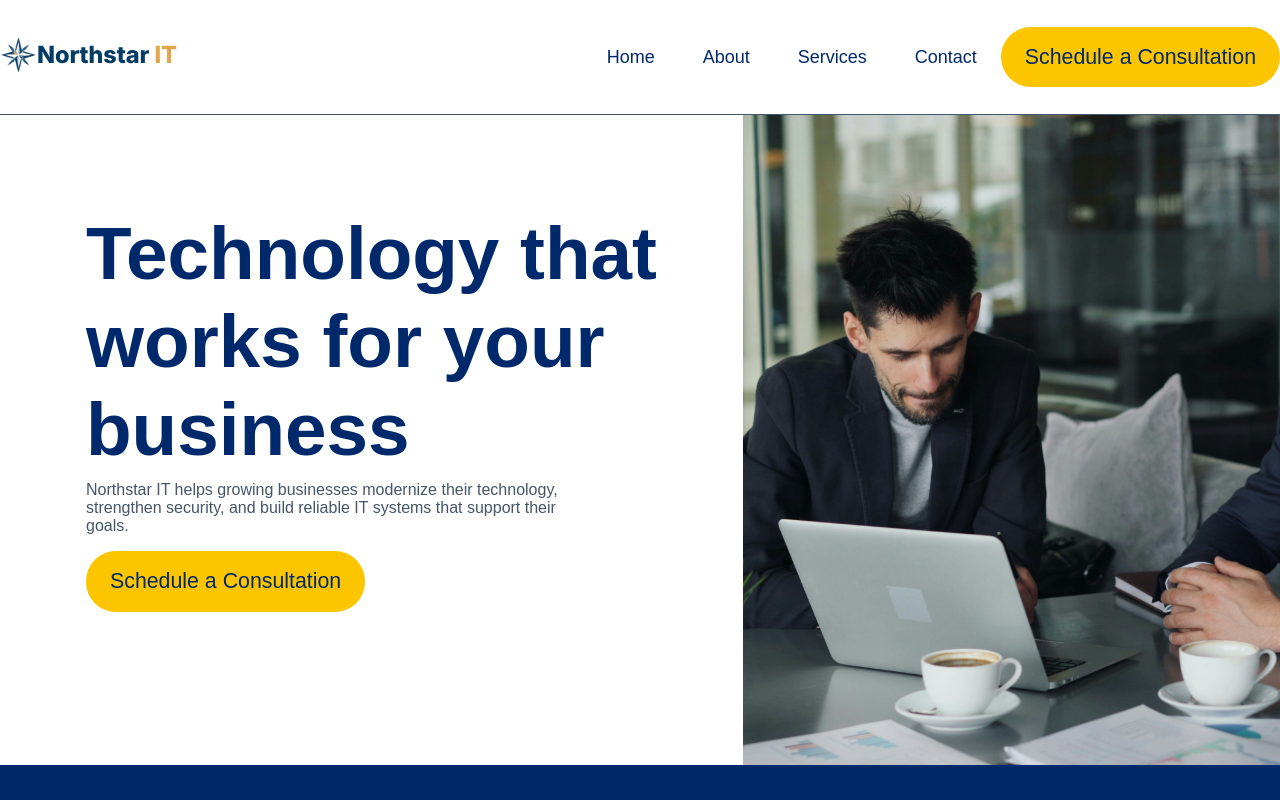
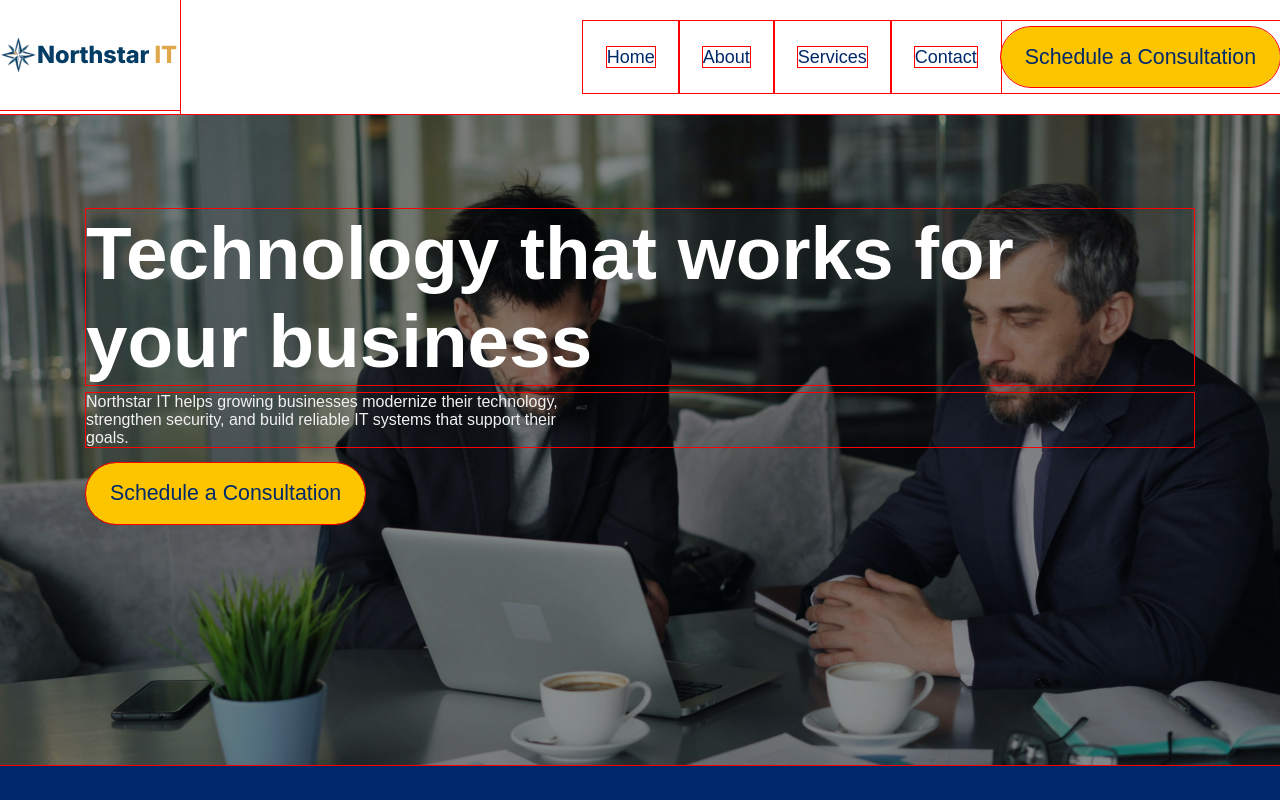
Before and after one commit to itsJustZigg/northstar-it-website, a React (Vite) app: page / in a window 1280 px wide. Shown: the top 800 px of the page. Built offline with nearby package versions, Linux system fonts and the light colour scheme.

Commit message:
fix: removed 2 column grid from hero section
Image no longer appeared right when viewport went below 1440px
wide. It was also causing the entire hero section to
overflow

```diff
--- a/src/App.css
+++ b/src/App.css
@@ -1,4 +1,5 @@
 * {
+    outline: solid 1px red;
     box-sizing: border-box;
 }
 
@@ -111,9 +112,13 @@ a {
 }
 
 .hero{
-    display: grid;
+    /* display: grid; */
     /* max-width: 1440px; */
-    grid-template-columns: 1fr 1fr;
+    /* grid-template-columns: 1fr; */
+    position: relative;
+    background-image: url("./assets/hero-image/vitaly-gariev-E65p9f63Iv0-unsplash.jpg");
+    background-size: cover;
+    background-position: 65% center;
     height: 650px;
 }
 
@@ -123,20 +128,33 @@ a {
     object-fit: cover;
 }
 
+.hero-overlay{
+    inset: 0;
+    position: absolute;
+    background-color: rgba(0, 0, 0, 0.4);
+}
+
 .hero-content{
-    padding: 48px 86px 48px 86px;
+    position: relative;
+    z-index: 1;
+    height: 100%;
+    /* background-image: url("./assets/hero-image/vitaly-gariev-E65p9f63Iv0-unsplash.jpg");
+    background-size: cover; */
+    padding: 48px 86px;
 }
 
 .hero-content h1{
     margin-top: 46px;
-    white-space: nowrap;
-    color: var(--primary-color);
+    /* white-space: nowrap; */
+    /* color: var(--primary-color); */
+    color: var(--bg-color);
     margin-bottom: 8px;
 }
 
 .hero-content p{
     margin-top: 8px;
-    color: var(--muted-text-color);
+    /* color: var(--muted-text-color); */
+    color: #f1f1f1;
 }
 
 .hero-content button{
@@ -519,6 +537,10 @@ footer a{
         visibility: visible;
     }
 
+    .hero{
+        grid-template-columns: 1fr;
+    }
+
     .footer-main{
         flex-direction: column;
     }
--- a/src/components/hero.jsx
+++ b/src/components/hero.jsx
@@ -10,19 +10,19 @@ export default function Hero(){
 
     return(
     <section className="hero">
+        <div className="hero-overlay"></div>
         <div className="hero-content">
-            <h1>Technology that<br></br>works for your<br></br>business</h1>
+            <h1>Technology that works for your business</h1>
             <p>Northstar IT helps growing businesses modernize their technology,<br></br>
                 strengthen security, and build reliable IT systems that support their<br></br>
                 goals.
             </p>
             <button onClick={() => scrollToForm('contact-form')}>Schedule a Consultation</button>
         </div>
-        <div className="hero-img">
-        <img src={heroImage}
-        alt="IT consultant sitting down with client to discuss their IT needs"
-        />
-        </div>
+        {/* <div className="hero-img">
+            <img src={heroImage}
+            alt="IT consultant sitting down with client to discuss their IT needs"/>
+        </div> */}
     </section>
     )
 }
```
